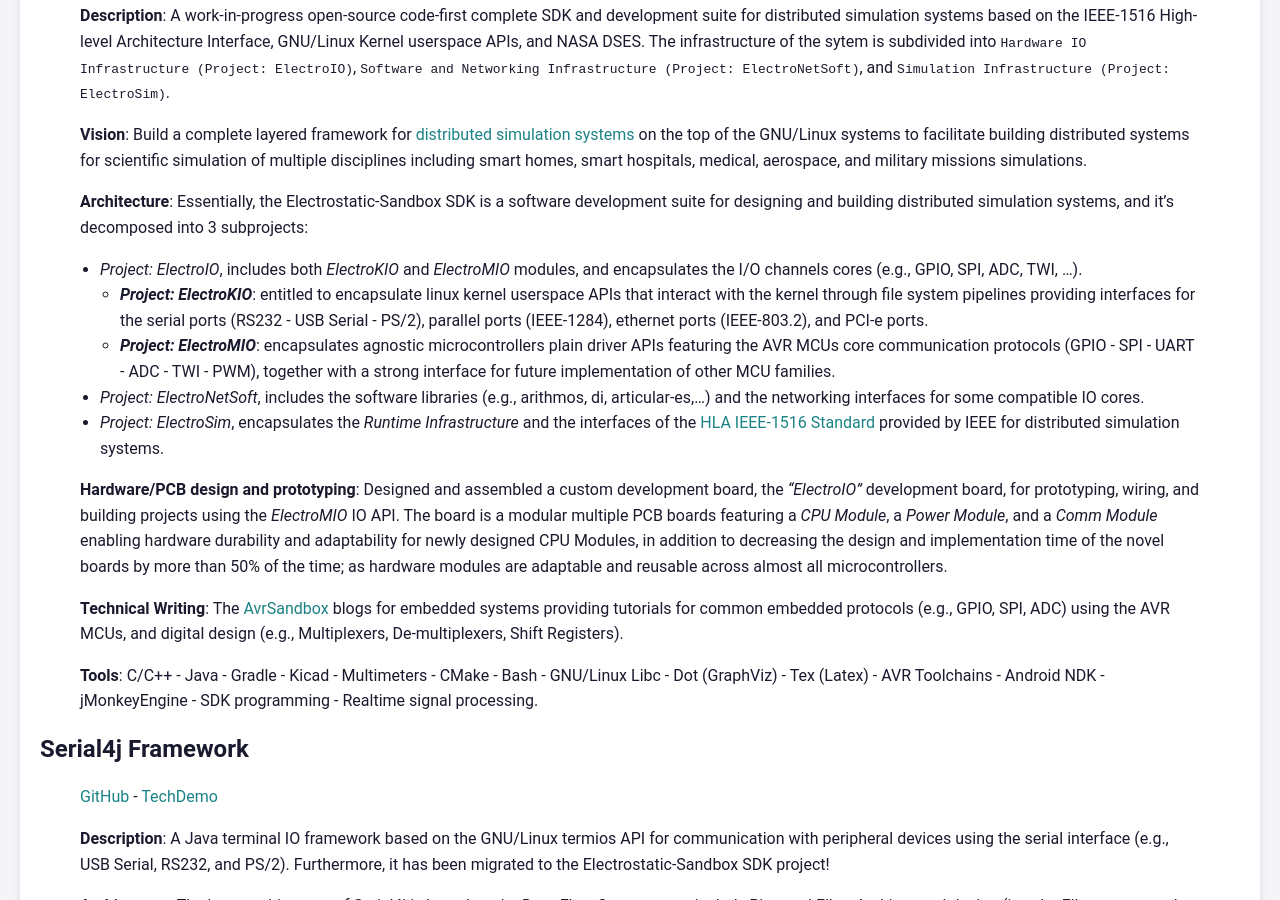
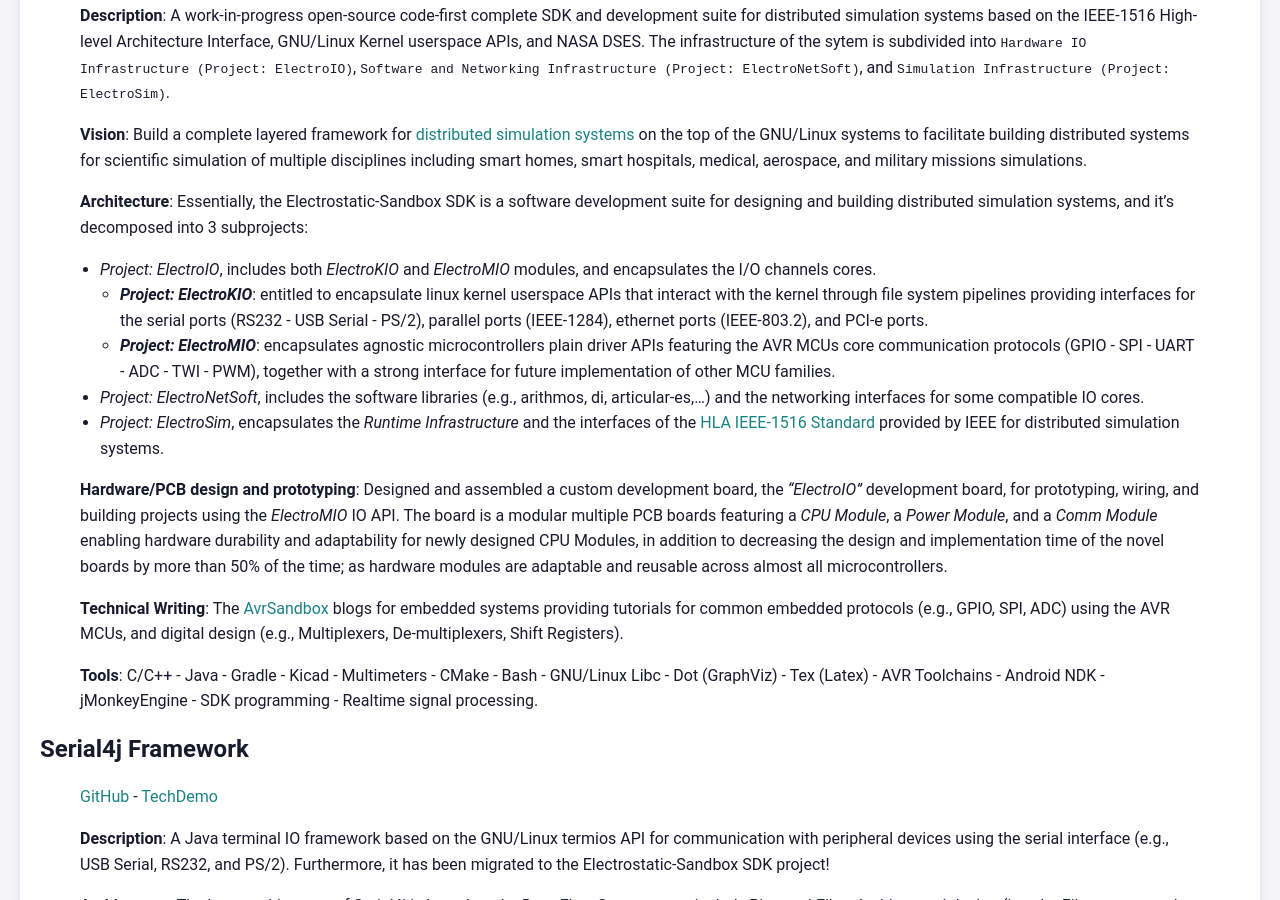
Before and after one commit to pavly-gerges/pavly-gerges, a Jekyll site: the page built from resume/index.md, in a window 1280 px wide and 900 px high, scrolled down 2846 px. Built offline with Jekyll 4.4.1, drawn with Linux system fonts in a browser that asks for light colours; our own code applies the rules of GitHub Pages for plain Markdown files.

Commit message:
Update index.md

```diff
--- a/resume/index.md
+++ b/resume/index.md
@@ -72,7 +72,7 @@ The current vision of the Electrostat-Lab organization is to provide [a fully-fl
 > **Vision**: Build a complete layered framework for [distributed simulation systems](https://en.wikipedia.org/wiki/Distributed_Interactive_Simulation) on the top of the GNU/Linux systems to facilitate building distributed systems for scientific simulation of multiple disciplines including smart homes, smart hospitals, medical, aerospace, and military missions simulations.
 >
 > **Architecture**: Essentially, the Electrostatic-Sandbox SDK is a software development suite for designing and building distributed simulation systems, and it's decomposed into 3 subprojects:
-> * _Project: ElectroIO_, includes both _ElectroKIO_ and _ElectroMIO_ modules, and encapsulates the I/O channels cores (e.g., GPIO, SPI, ADC, TWI, ...).
+> * _Project: ElectroIO_, includes both _ElectroKIO_ and _ElectroMIO_ modules, and encapsulates the I/O channels cores.
 >     * **_Project: ElectroKIO_**: entitled to encapsulate linux kernel userspace APIs that interact with the kernel through file system pipelines providing interfaces for the serial ports (RS232 - USB Serial - PS/2), parallel ports (IEEE-1284), ethernet ports (IEEE-803.2), and PCI-e ports.
 >     * **_Project: ElectroMIO_**: encapsulates agnostic microcontrollers plain driver APIs featuring the AVR MCUs core communication protocols (GPIO - SPI - UART - ADC - TWI - PWM), together with a strong interface for future implementation of other MCU families.
 > * _Project: ElectroNetSoft_, includes the software libraries (e.g., arithmos, di, articular-es,...) and the networking interfaces for some compatible IO cores.
```
